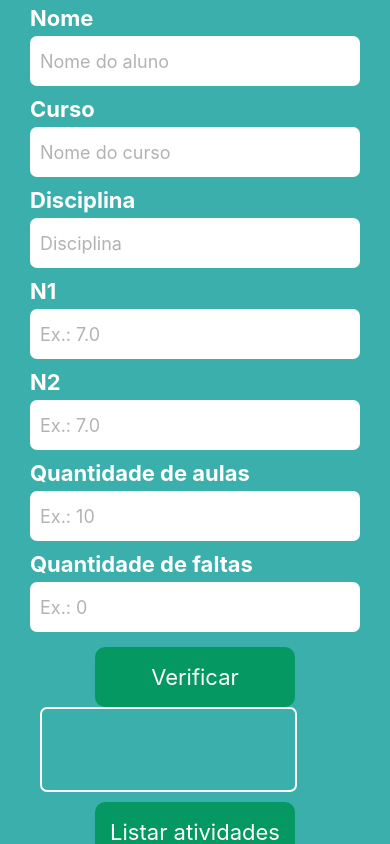
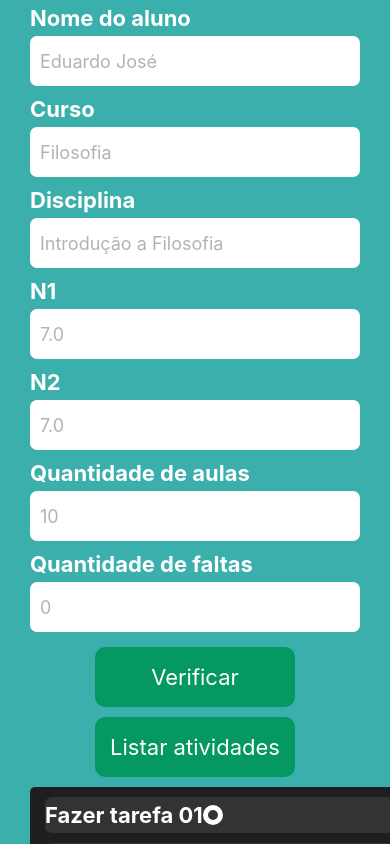
Before and after one commit to ifac-movel21/atividade_wesley, a React Native app: screen / in a window 390 px wide. Built offline with nearby package versions, Linux system fonts and the light colour scheme.

Commit message:
refatorando a lista e criado o componente task

```diff
--- a/src/Home.js
+++ b/src/Home.js
@@ -3,15 +3,15 @@ import {
     View,
     Text,
     StyleSheet,
-    TextInput,
     TouchableOpacity,
-    ScrollView
+    ScrollView,
+    FlatList
 } from 'react-native';
 import { Botao } from './components/Botao';
-
 import { InputText } from './components/InputText';
+import { TextoDosInput } from './components/Texto';
 import Lista from './components/Lista';
-import { TextoDosInput } from './components/Texto';
+import Task from './components/Task';
 
 export function Home(){
     const [newN1, setN1] = useState('');
@@ -53,50 +53,51 @@ export function Home(){
         >
             {/* inicio do formulario */}
             <TextoDosInput
-                upText="Nome"
+                upText="Nome do aluno"
             />
             <InputText
-                placeHolder="Nome do aluno"
+                placeHolder="Eduardo José"
+
             />
 
             <TextoDosInput
                 upText="Curso"
             />
             <InputText
-                placeHolder="Nome do curso"
+                placeHolder="Filosofia"
             />
 
             <TextoDosInput
                 upText="Disciplina"
             />
             <InputText
-                placeHolder="Disciplina"
+                placeHolder="Introdução a Filosofia"
             />
 
             <TextoDosInput upText="N1" />
             <InputText
-                placeHolder="Ex.: 7.0"
+                placeHolder="7.0"
                 keyboardType={'numeric'}
                 onChangeText={setN1}
             />
 
             <TextoDosInput upText="N2" />
             <InputText
-                placeHolder="Ex.: 7.0"
+                placeHolder="7.0"
                 keyboardType={'numeric'}
                 onChangeText={setN2}
             />
 
             <TextoDosInput upText="Quantidade de aulas" />
             <InputText
-                placeHolder="Ex.: 10"
+                placeHolder="10"
                 keyboardType={'numeric'}
                 onChangeText={setQuantidadeAulas}
             />
 
             <TextoDosInput upText="Quantidade de faltas" />
             <InputText
-                placeHolder="Ex.: 0"
+                placeHolder="0"
                 keyboardType={'numeric'}
                 onChangeText={setFalta}
             />
@@ -106,36 +107,26 @@ export function Home(){
                 text="Verificar"
                 onPress={calculaMedia}
             />
+            {/* add o modal para mostrar os status do aluno */}
 
-            <TouchableOpacity style={styles.relatorio}>
-                <Text style={[styles.texto, { marginTop: 0}]}>
-                    {newResultado}
-                </Text>
-            </TouchableOpacity>
 
             {/* Button mostrar a lista */}
             <Botao
                 text="Listar atividades"
             />
 
-           <ScrollView style={[styles.blocOneText, {marginTop:10, maxHeight: 400}]}>
-            {Lista.map((item, index) => {
-                return(
-                    <TouchableOpacity style={styles.taskItem} key={index}>
-                        <>
-                            <Text style={[styles.texto, {marginLeft: 10, marginTop: 0, flex: 1}]}>
-                                {item.task}
-                            </Text>
 
-                            <View style={styles.checkButton}>
+            <View>
+                <FlatList style={[styles.blocOneText, {marginTop:10, maxHeight: 400}]}
+                        showsVerticalScrollIndicator={true}
+                        data={Lista}
+                        renderItem={({item}) => <Task  data = {item} />}
 
-                            </View>
-                        </>
-                    </TouchableOpacity>
-                );
-            })}
-           </ScrollView>
-        </ ScrollView>
+                />
+            </View>
+
+
+        </ScrollView>
     );
 }
 
@@ -168,24 +159,6 @@ const styles = StyleSheet.create({
         justifyContent: 'center',
         padding: 10,
     },
-    checkButton: {
-        width: 20,
-        height: 20,
-        borderRadius: 50,
-        borderStyle: 'solid',
-        borderColor: '#FFF',
-        borderWidth: 5,
-        marginEnd: 10
-    },
-    taskItem: {
-        flex: 1,
-        backgroundColor: '#333',
-        width: 350,
-        height: 40,
-        marginTop: 10,
-        marginLeft: 15,
-        flexDirection: 'row',
-        alignItems: 'center',
-        borderRadius: 7,
-    }
+
+
 })
--- a/src/components/Botao.js
+++ b/src/components/Botao.js
@@ -1,7 +1,5 @@
 import React from 'react';
 import { Text, StyleSheet, TouchableOpacity} from 'react-native';
-
-
 
 export function Botao({text, ...rest}){
     return(
@@ -13,8 +11,6 @@ export function Botao({text, ...rest}){
 
     );
 }
-
-
 
 const styles = StyleSheet.create({
     button: {
--- a/src/components/InputText.js
+++ b/src/components/InputText.js
@@ -1,11 +1,8 @@
 import React from 'react';
 import {
     StyleSheet,
-    View,
-    Text,
     TextInput,
 } from 'react-native';
-
 
 export function InputText({placeHolder, ...rest}){
     return(
--- /dev/null
+++ b/src/components/Task.js
@@ -0,0 +1,52 @@
+import React from 'react';
+import { View, Text, StyleSheet, TouchableOpacity} from 'react-native';
+
+
+export default (props) => {
+    return(
+        <TouchableOpacity
+            style={styles.taskItem}
+            onPress={() => {} } activeOpacity={.1}
+        >
+            <>
+                <Text style={styles.texto}>
+                    {props.data.task}
+                </Text>
+
+                <View style={styles.checkButton}>
+
+                </View>
+            </>
+        </TouchableOpacity>
+    );
+}
+
+const styles = StyleSheet.create({
+    taskItem: {
+        flex: 1,
+        backgroundColor: '#333',
+        width: 350,
+        height: 40,
+        marginTop: 10,
+        marginLeft: 15,
+        flexDirection: 'row',
+        alignItems: 'center',
+        borderRadius: 7,
+    },
+    checkButton: {
+        width: 20,
+        height: 20,
+        borderRadius: 50,
+        borderStyle: 'solid',
+        borderColor: '#FFF',
+        borderWidth: 5,
+        marginEnd: 10
+    },
+    texto: {
+        color: '#FFF',
+        fontSize: 22,
+        marginTop: 5,
+        marginBottom: 5,
+        fontWeight: "bold"
+    },
+})
--- a/src/components/Texto.js
+++ b/src/components/Texto.js
@@ -1,6 +1,5 @@
 import React from 'react';
 import { Text, StyleSheet } from 'react-native';
-
 
 export function TextoDosInput({upText}){
     return(
```
